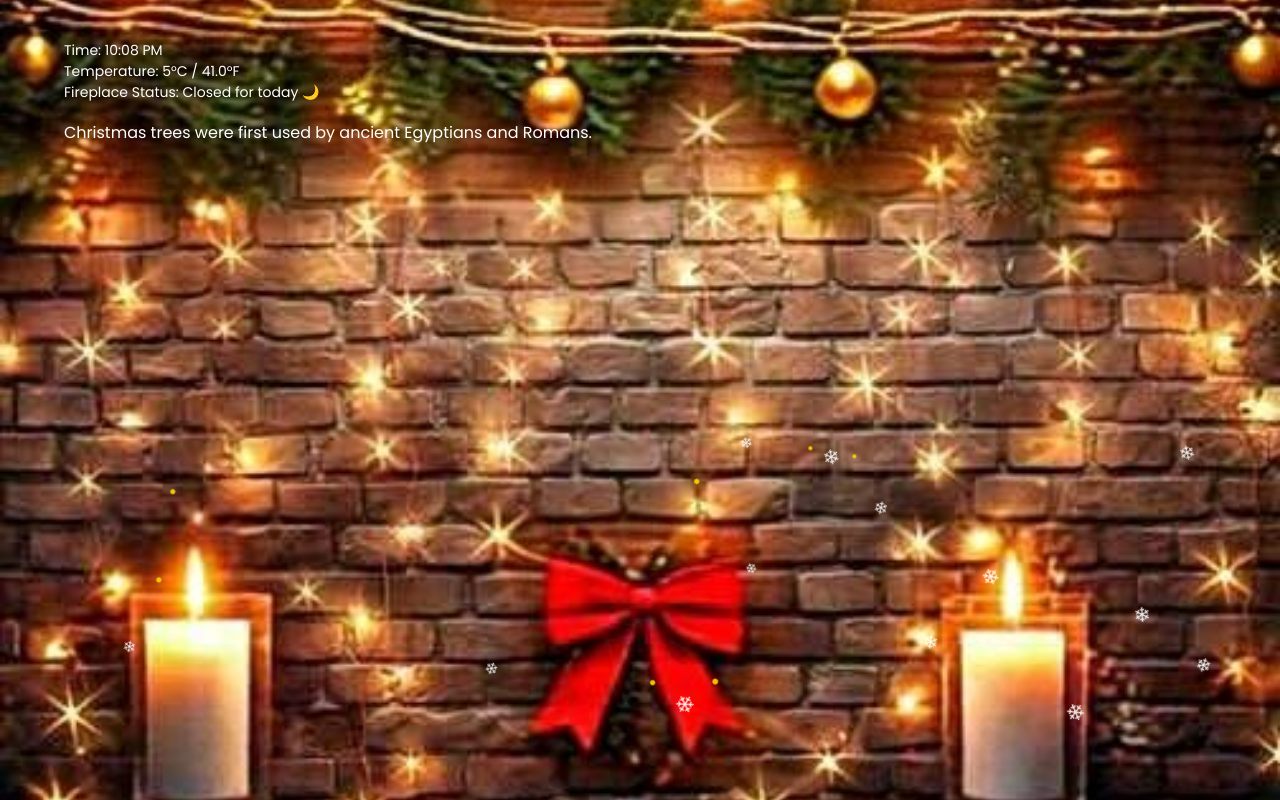
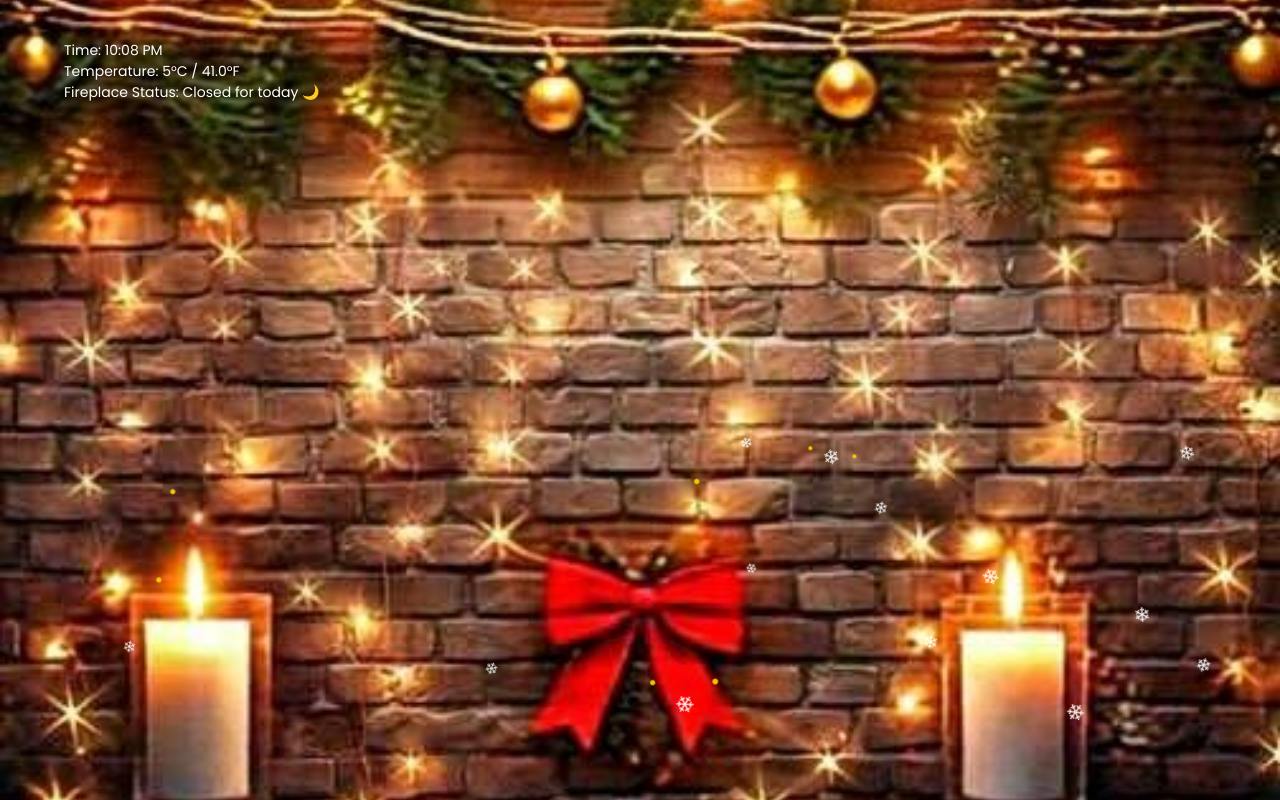
Before and after one commit to vipulgentrust/wall, a plain HTML site: page index.html in a window 1280 px wide. Drawn offline with Linux system fonts and the light colour scheme.

Commit message:
Update index.html

```diff
--- a/index.html
+++ b/index.html
@@ -109,7 +109,7 @@
     </div>
 
     <!-- Fact Display -->
-    <div class="fact" id="fact">Fetching a holiday fact...</div>
+    <div class="fact" id="fact" style="display:none;">Fetching a holiday fact...</div>
 
     <script>
       const facts = [
```
